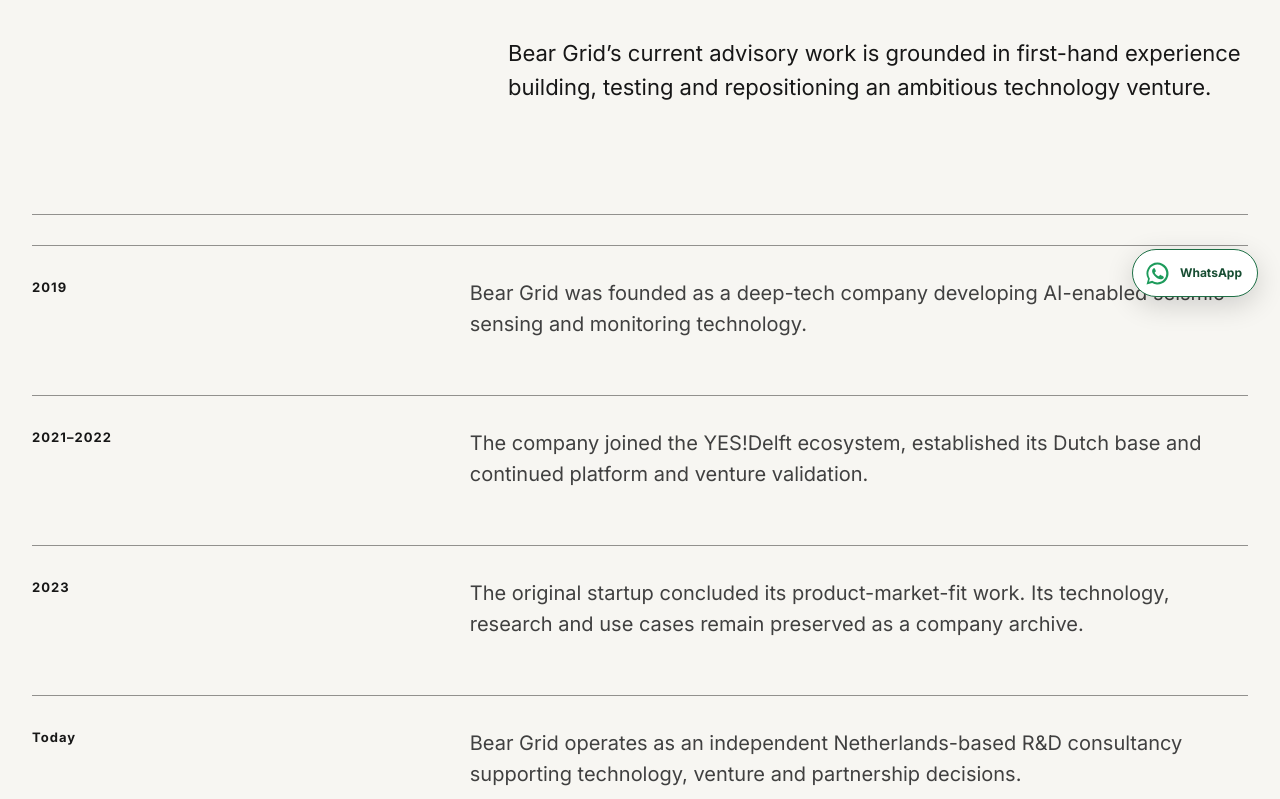
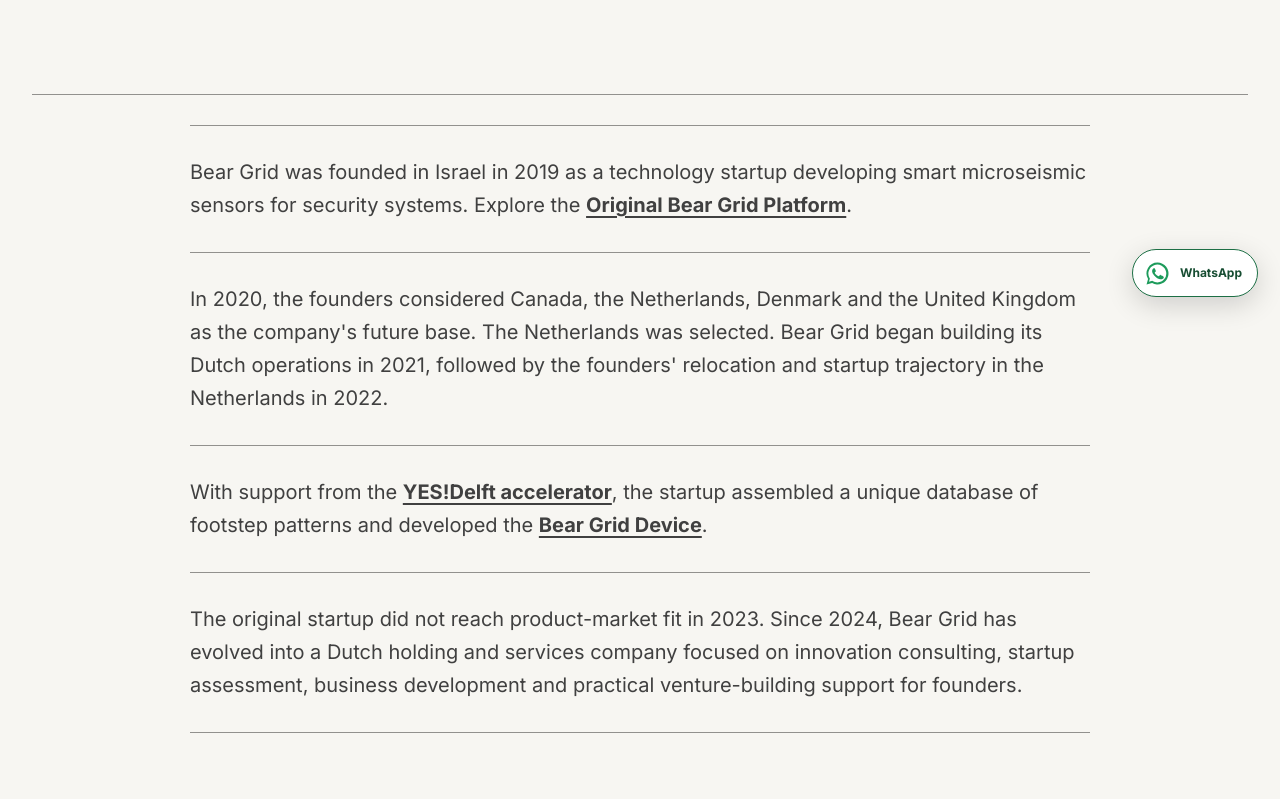
Before and after one commit to maninawild/beargrid-site, a Next.js app: page /history in a window 1280 px wide. Shown: the part 481-1280 px from the top of the page. Built offline with nearby package versions, Linux system fonts and the light colour scheme.

Commit message:
Restore approved History narrative

```diff
--- a/src/app/globals.css
+++ b/src/app/globals.css
@@ -294,6 +294,11 @@ img { max-width: 100%; height: auto; }
 .timeline-section article:last-child { border-bottom: 1px solid #92918e; }
 .timeline-section time { font-size: 13px; font-weight: 650; letter-spacing: .08em; }
 .timeline-section p { max-width: 760px; margin: 0; color: #404040; font-size: 20px; line-height: 1.55; }
+.history-copy { width: min(900px, calc(100% - 64px)); margin: auto; padding: 30px 0 130px; }
+.history-copy p { margin: 0; padding: 30px 0; border-top: 1px solid #92918e; color: #404040; font-size: 20px; line-height: 1.65; }
+.history-copy p:last-child { border-bottom: 1px solid #92918e; }
+.history-copy a { font-weight: 650; text-decoration: underline; text-decoration-thickness: 2px; text-underline-offset: 4px; }
+.history-copy a:hover, .history-copy a:focus-visible { text-decoration-thickness: 3px; }
 .history-actions { display: grid; grid-template-columns: 1fr 1fr; border-top: 1px solid #92918e; }
 .history-actions > div { min-height: 460px; padding: 70px max(32px, calc((100vw - 1320px) / 2)); }
 .history-actions > div:first-child { border-right: 1px solid #92918e; padding-right: 70px; }
@@ -356,6 +361,8 @@ img { max-width: 100%; height: auto; }
   .timeline-section { width: calc(100% - 48px); padding-bottom: 85px; }
   .timeline-section article { grid-template-columns: 1fr; gap: 25px; }
   .timeline-section p { font-size: 17px; }
+  .history-copy { width: calc(100% - 48px); padding-bottom: 85px; }
+  .history-copy p { font-size: 17px; }
   .history-actions { grid-template-columns: 1fr; }
   .history-actions > div { min-height: 0; padding: 70px 24px !important; border-right: 0 !important; border-bottom: 1px solid #92918e; }
   .contact-layout { width: calc(100% - 48px); min-height: auto; grid-template-columns: 1fr; gap: 55px; padding: 80px 0 100px; }
--- a/src/app/history/page.tsx
+++ b/src/app/history/page.tsx
@@ -21,13 +21,6 @@ export const metadata: Metadata = {
   },
 };
 
-const timeline = [
-  ["2019", "Bear Grid was founded as a deep-tech company developing AI-enabled seismic sensing and monitoring technology."],
-  ["2021–2022", "The company joined the YES!Delft ecosystem, established its Dutch base and continued platform and venture validation."],
-  ["2023", "The original startup concluded its product-market-fit work. Its technology, research and use cases remain preserved as a company archive."],
-  ["Today", "Bear Grid operates as an independent Netherlands-based R&D consultancy supporting technology, venture and partnership decisions."],
-];
-
 export default function HistoryPage() {
   return (
     <main className="company-main history-page-new">
@@ -41,16 +34,35 @@ export default function HistoryPage() {
       }).replace(/</g, "\\u003c") }} />
       <section className="inner-company-hero">
         <Eyebrow>COMPANY HISTORY</Eyebrow>
-        <h1>Built in deep tech.<br />Evolved through evidence.</h1>
-        <p>Bear Grid’s current advisory work is grounded in first-hand experience building, testing and repositioning an ambitious technology venture.</p>
+        <h1>HISTORY</h1>
+        <p>From sensing technology to founder support.</p>
       </section>
-      <section className="timeline-section">
-        {timeline.map(([year, text]) => (
-          <article key={year}>
-            <time>{year}</time>
-            <p>{text}</p>
-          </article>
-        ))}
+      <section className="history-copy">
+        <p>
+          Bear Grid was founded in Israel in 2019 as a technology startup developing smart
+          microseismic sensors for security systems. Explore the{" "}
+          <Link href="/history/original-platform">Original Bear Grid Platform</Link>.
+        </p>
+        <p>
+          In 2020, the founders considered Canada, the Netherlands, Denmark and the United
+          Kingdom as the company&apos;s future base. The Netherlands was selected. Bear Grid
+          began building its Dutch operations in 2021, followed by the founders&apos; relocation
+          and startup trajectory in the Netherlands in 2022.
+        </p>
+        <p>
+          With support from the{" "}
+          <a href="https://yesdelft.com/" rel="noreferrer" target="_blank">
+            YES!Delft accelerator
+          </a>
+          , the startup assembled a unique database of footstep patterns and developed the{" "}
+          <Link href="/history/original-platform/bear-device">Bear Grid Device</Link>.
+        </p>
+        <p>
+          The original startup did not reach product-market fit in 2023. Since 2024, Bear Grid
+          has evolved into a Dutch holding and services company focused on innovation consulting,
+          startup assessment, business development and practical venture-building support for
+          founders.
+        </p>
       </section>
       <section className="history-actions">
         <div>
```
Also changed, not shown: 1 other file (tests, documents, lock files or other folders).
